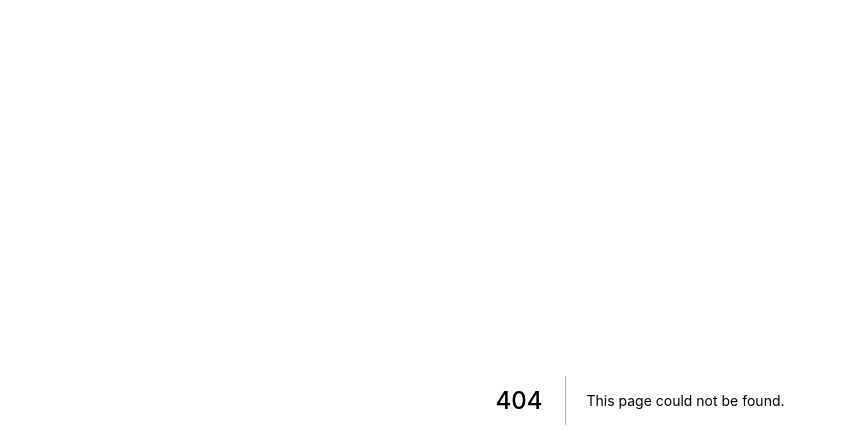
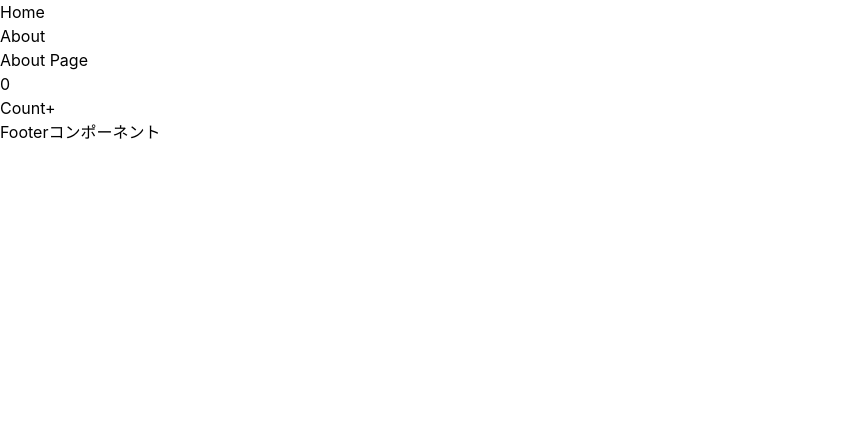
Before and after one commit to YokotaDaiki/roiros, a Next.js app: page /about in a window 1280 px wide. Before the commit this address had no page. Shown: the top 448 px of the page, without its empty margins (0-846 px from the left). Built offline with nearby package versions, Linux system fonts and the light colour scheme.

Commit message:
tailwind css導入

```diff
--- /dev/null
+++ b/components/footer.tsx
@@ -0,0 +1,14 @@
+import { useState } from 'react';
+export default function Footer() {
+  const [count, setCount] = useState(0);
+
+  return (
+    <div>
+      <p>{count}</p>
+      <div>
+        <button onClick={() => setCount(count + 1)}>Count+</button>
+      </div>
+      <p>Footerコンポーネント</p>
+    </div>
+  );
+}
--- /dev/null
+++ b/components/header.tsx
@@ -0,0 +1,18 @@
+import Link from 'next/link';
+
+export default function Header() {
+  return (
+    <ul>
+      <li>
+        <Link href="/">
+          <a>Home</a>
+        </Link>
+      </li>
+      <li>
+        <Link href="/about">
+          <a>About</a>
+        </Link>
+      </li>
+    </ul>
+  );
+}
--- /dev/null
+++ b/components/layout.tsx
@@ -0,0 +1,12 @@
+import Header from './header';
+import Footer from './footer';
+
+export default function Layout({ children }) {
+  return (
+    <>
+      <Header />
+      <main>{children}</main>
+      <Footer />
+    </>
+  );
+}
--- a/package.json
+++ b/package.json
@@ -17,8 +17,11 @@
     "@types/node": "17.0.29",
     "@types/react": "18.0.8",
     "@types/react-dom": "18.0.0",
+    "autoprefixer": "^10.4.5",
     "eslint": "8.14.0",
     "eslint-config-next": "12.1.5",
+    "postcss": "^8.4.12",
+    "tailwindcss": "^3.0.24",
     "typescript": "4.6.3"
   }
 }
--- a/pages/_app.tsx
+++ b/pages/_app.tsx
@@ -1,8 +1,13 @@
 import '../styles/globals.css'
 import type { AppProps } from 'next/app'
+import Layout from '../components/layout';
 
 function MyApp({ Component, pageProps }: AppProps) {
-  return <Component {...pageProps} />
+  return(
+    <Layout>
+      <Component {...pageProps} />
+    </Layout>
+  )
 }
 
 export default MyApp
--- /dev/null
+++ b/pages/about.tsx
@@ -0,0 +1,3 @@
+export default function About() {
+  return <h1>About Page</h1>;
+}
--- /dev/null
+++ b/postcss.config.js
@@ -0,0 +1,6 @@
+module.exports = {
+  plugins: {
+    tailwindcss: {},
+    autoprefixer: {},
+  },
+}
--- a/styles/globals.css
+++ b/styles/globals.css
@@ -1,3 +1,7 @@
+@import "~tailwindcss/base";
+@import "~tailwindcss/components";
+@import "~tailwindcss/utilities";
+
 html,
 body {
   padding: 0;
--- /dev/null
+++ b/tailwind.config.js
@@ -0,0 +1,21 @@
+module.exports = {
+  mode: "jit",
+  darkMode: false, // 'media' or 'class',
+  purge: {
+    content: [
+      './pages/**/*.{js,ts,jsx,tsx}',
+      './components/**/*.{js,ts,jsx,tsx}'
+    ],
+    options: {
+      // https://purgecss.com/safelisting.html#patterns
+      safelist: {
+        standard: [/^bg-/, /^text-/],
+      },
+    },
+  },
+  content: [],
+  theme: {
+    extend: {},
+  },
+  plugins: [],
+}
```
Also changed, not shown: pages/index.tsx (+10 -70 lines), 1 other file (tests, documents, lock files or other folders).
